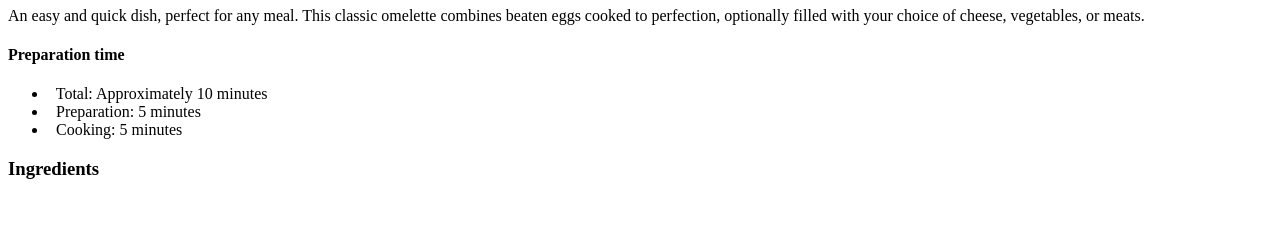
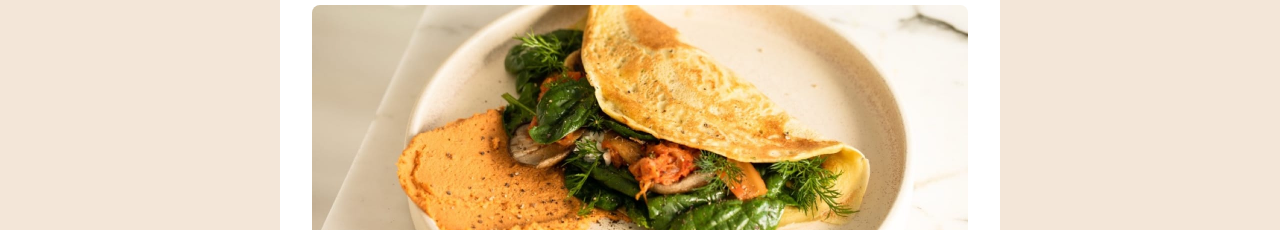
Before and after one commit to buhaymarella/frontend_mentor_recipe_page, a plain HTML site: page index.html in a window 1280 px wide. Shown: the part 107-337 px from the top of the page. Drawn offline with Linux system fonts and the light colour scheme; the site is published under a folder, as on GitHub Pages, so addresses that start at the root find nothing.

Commit message:
Update index.html

```diff
--- a/index.html
+++ b/index.html
@@ -9,9 +9,9 @@
       rel="icon"
       type="image/png"
       sizes="32x32"
-      href="./assets/images/favicon-32x32.png"
+      href="assets/images/favicon-32x32.png"
     />
-    <link rel="stylesheet" href="/style/style.css" />
+    <link rel="stylesheet" href="style/style.css" />
     <title>Frontend Mentor | Recipe page</title>
   </head>
   <body>
@@ -19,7 +19,7 @@
       <div class="main__container">
         <figure>
           <img
-            src="/assets/images/image-omelette.jpeg"
+            src="assets/images/image-omelette.jpeg"
             alt="image of omellete"
           />
         </figure>
```
